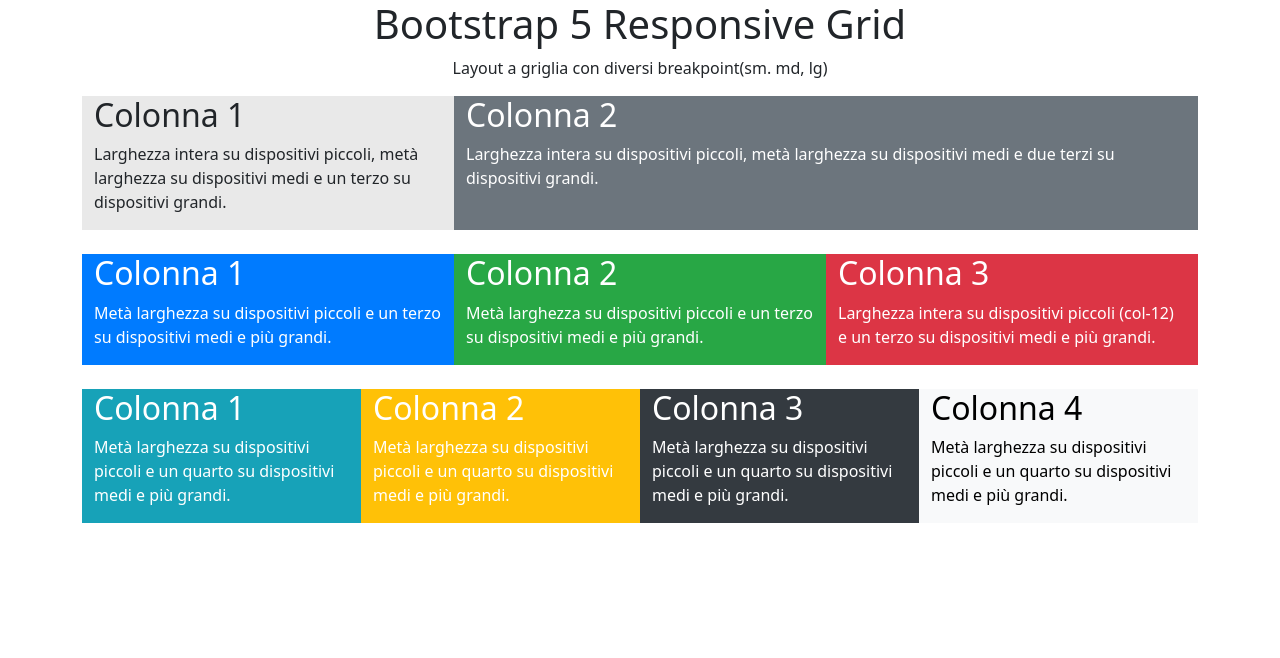
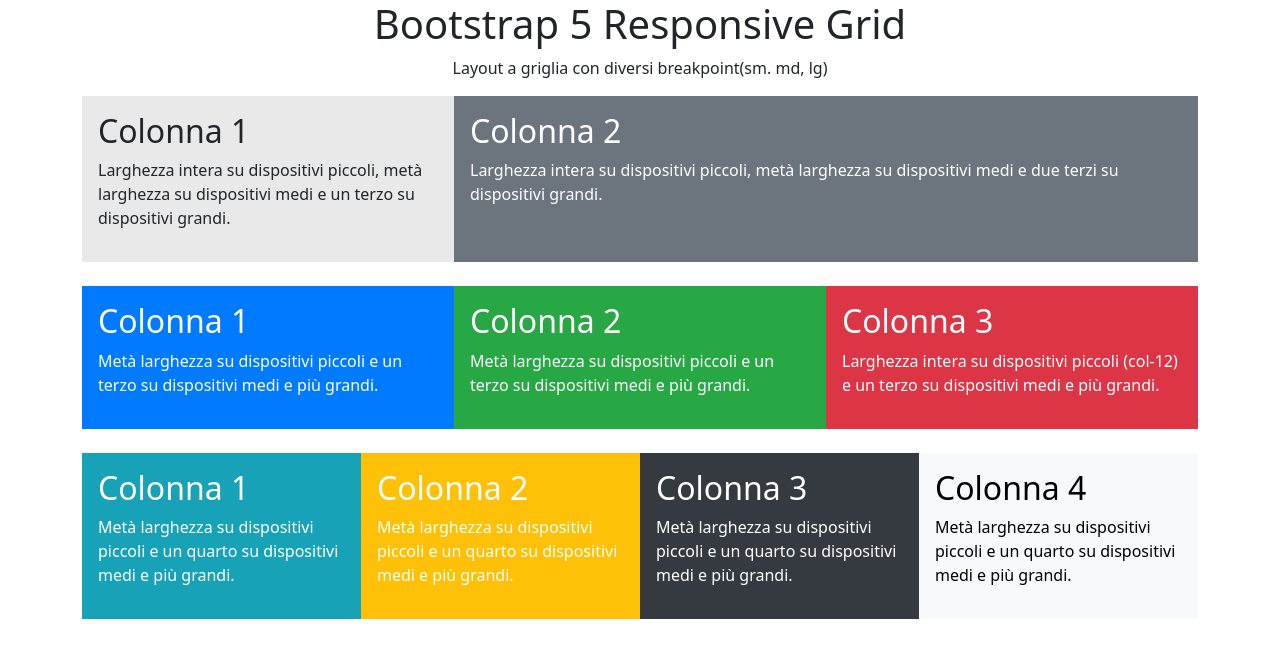
Before and after one commit to SirioRedGiant/htmlcss-bootstrap-layout, a plain HTML site: page index.html in a window 1280 px wide. Drawn offline with nearby package versions, Linux system fonts and the light colour scheme.

Commit message:
aggiunto spazio top delle h2

```diff
--- a/index.html
+++ b/index.html
@@ -22,7 +22,7 @@
       <div class="container col-12">
         <div class="row">
           <div
-            class="col-12 col-md-6 col-lg-4"
+            class="col-12 col-md-6 col-lg-4 p-3"
             style="background-color: #E9E9E9"
           >
             <h2>Colonna 1</h2>
@@ -32,7 +32,7 @@
             </p>
           </div>
           <div
-            class="col-12 col-md-6 col-lg-8 text-white"
+            class="col-12 col-md-6 col-lg-8 text-white p-3"
             style="background-color: #6C757D"
           >
             <h2>Colonna 2</h2>
@@ -44,7 +44,7 @@
         </div>
         <div class="row mt-4">
           <div
-            class="col-6 col-md-4 col-lg-4 text-white"
+            class="col-6 col-md-4 col-lg-4 text-white p-3"
             style="background-color: #007BFF"
           >
             <h2>Colonna 1</h2>
@@ -54,7 +54,7 @@
             </p>
           </div>
           <div
-            class="col-6 col-md-4 col-lg-4 text-white"
+            class="col-6 col-md-4 col-lg-4 text-white p-3"
             style="background-color: #28A745"
           >
             <h2>Colonna 2</h2>
@@ -64,7 +64,7 @@
             </p>
           </div>
           <div
-            class="col-12 col-md-4 col-lg-4 text-white"
+            class="col-12 col-md-4 col-lg-4 text-white p-3"
             style="background-color: #DC3545"
           >
             <h2>Colonna 3</h2>
@@ -76,7 +76,7 @@
         </div>
         <div class="row mt-4">
           <div
-            class="col-6 col-md-3 col-lg-3 text-white"
+            class="col-6 col-md-3 col-lg-3 text-white p-3"
             style="background-color: #17A2B8"
           >
             <h2>Colonna 1</h2>
@@ -86,7 +86,7 @@
             </p>
           </div>
           <div
-            class="col-6 col-md-3 col-lg-3 text-white"
+            class="col-6 col-md-3 col-lg-3 text-white p-3"
             style="background-color: #FFC107"
           >
             <h2>Colonna 2</h2>
@@ -96,7 +96,7 @@
             </p>
           </div>
           <div
-            class="col-6 col-md-3 col-lg-3 text-white"
+            class="col-6 col-md-3 col-lg-3 text-white p-3"
             style="background-color: #343A40"
           >
             <h2>Colonna 3</h2>
@@ -106,7 +106,7 @@
             </p>
           </div>
           <div
-            class="col-6 col-md-3 col-lg-3 text-black"
+            class="col-6 col-md-3 col-lg-3 text-black p-3"
             style="background-color: #F8F9FA"
           >
             <h2>Colonna 4</h2>
```
